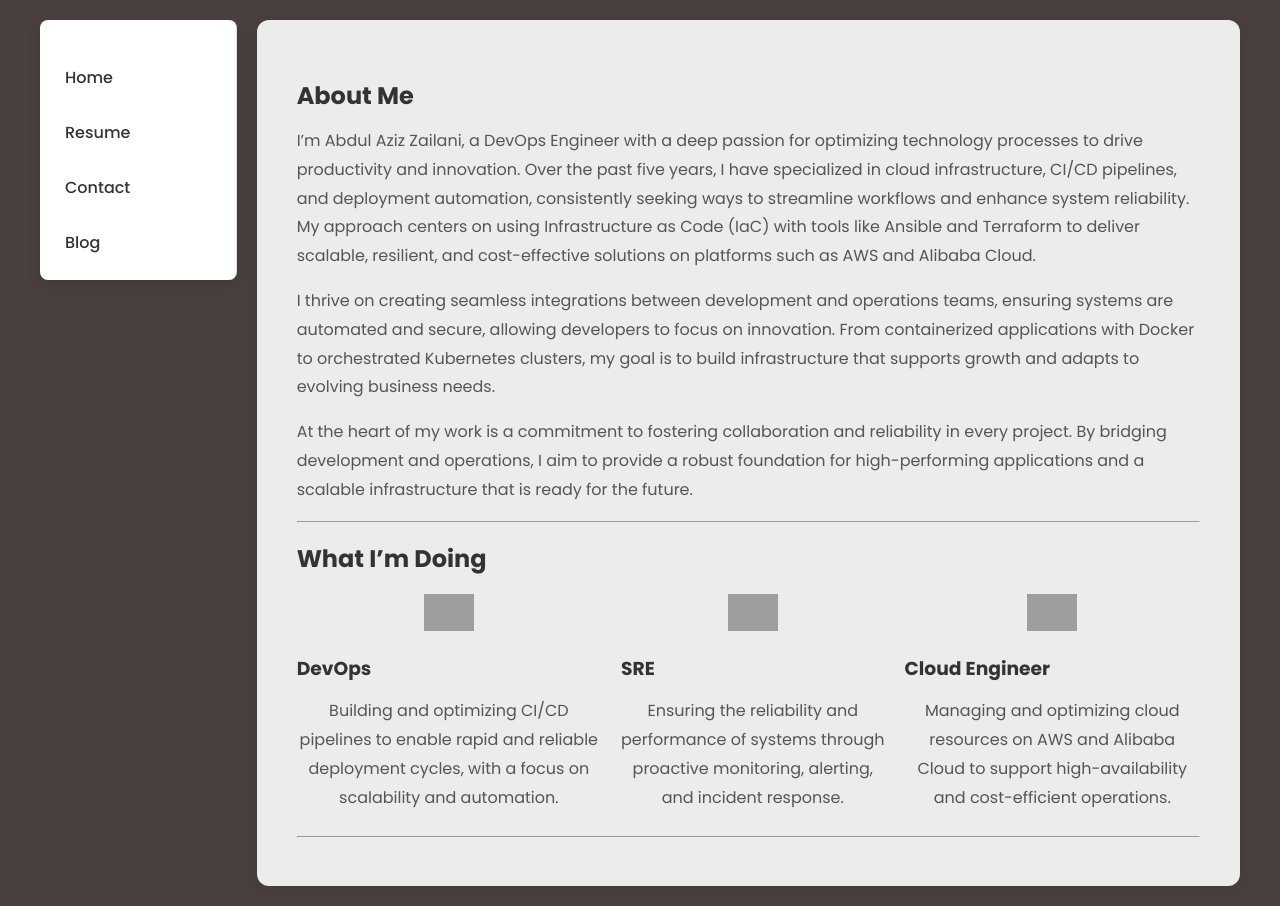
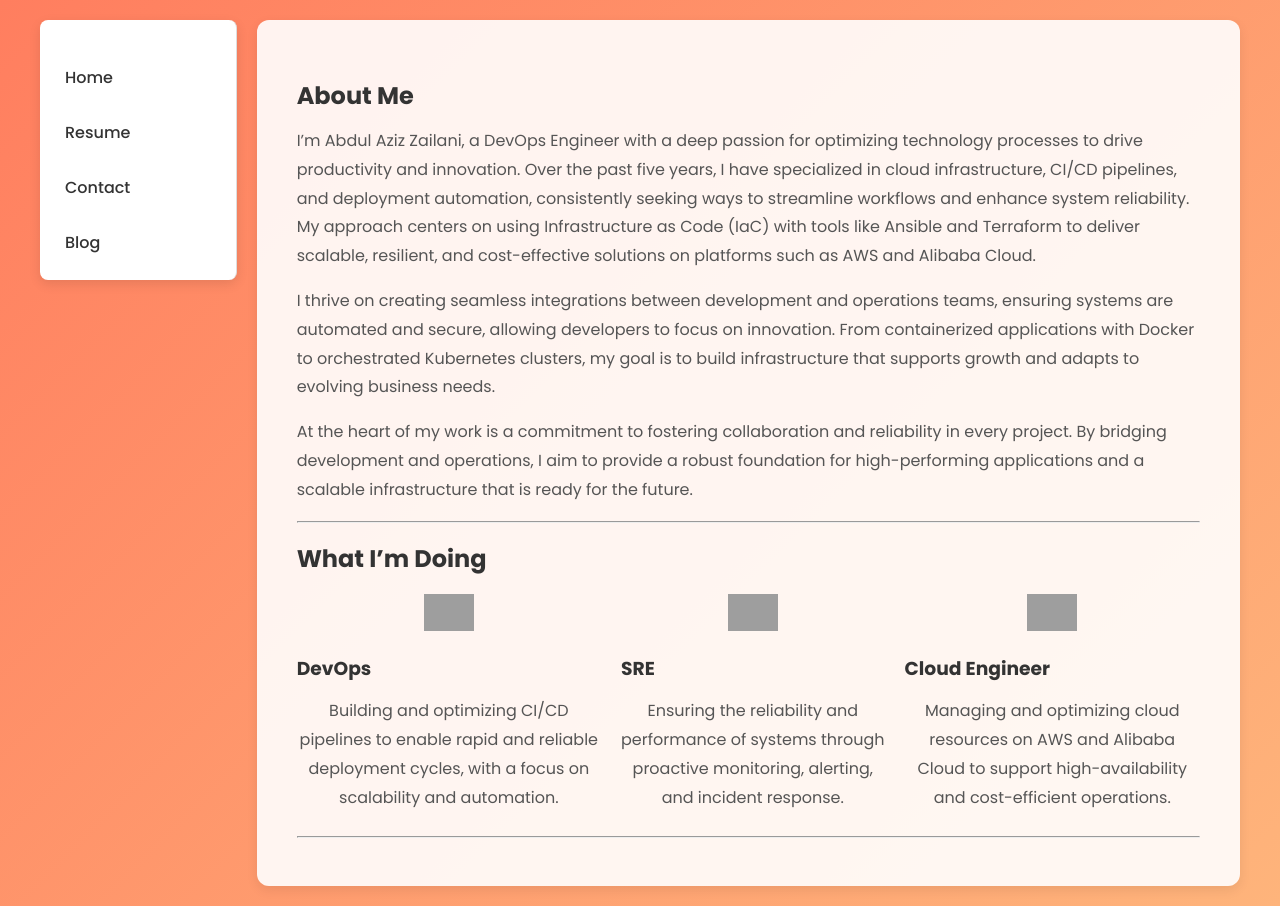
Before and after one commit to azizzailani/azizzailani.github.io, a Jekyll site: the page built from index.md, in a window 1280 px wide. Built offline with Jekyll 4.4.1, drawn with Linux system fonts in a browser that asks for light colours; grey boxes are pictures that could not be loaded.

Commit message:
💄 style: update background color to a linear gradient in CSS

```diff
--- a/assets/css/style.css
+++ b/assets/css/style.css
@@ -5,7 +5,8 @@
 body {
     font-family: 'Poppins', sans-serif;
     color: #333;
-    background-color: #493f3f;
+    background: linear-gradient(135deg, #ff7e5f, #feb47b);
+    /* Gradien warna */
     margin: 0;
     padding: 0;
     display: flex;
```
